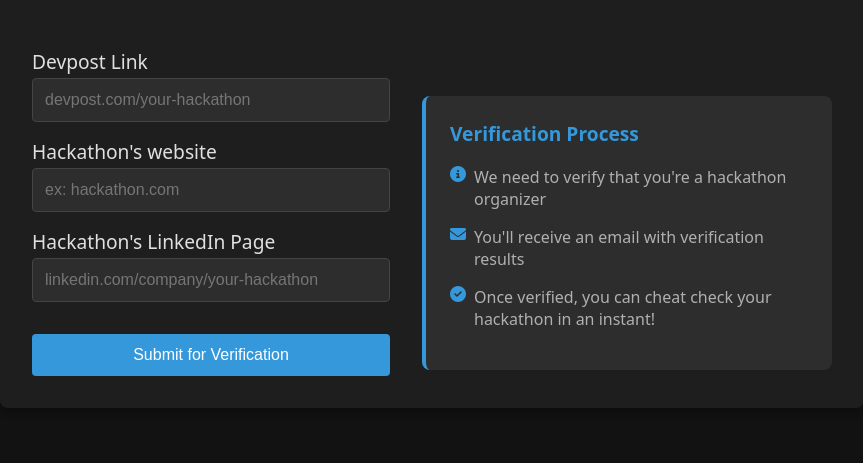
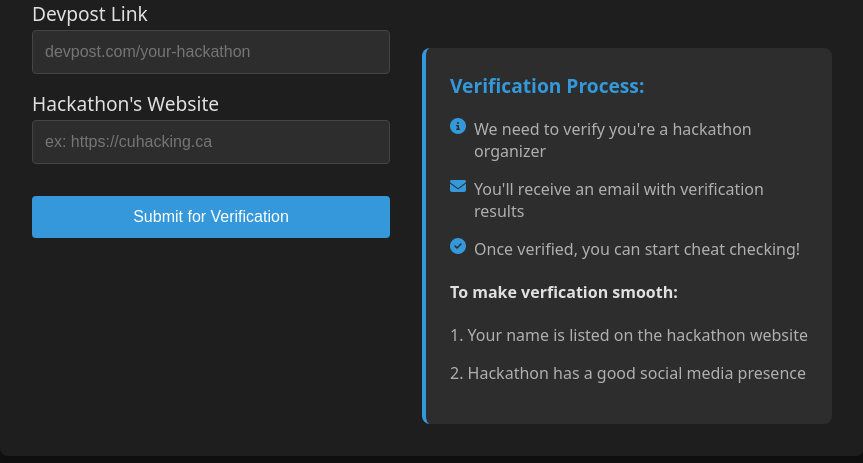
Before and after one commit to isharghura/HackVerify, a Flask app: template templates/dashboard.html in a window 1280 px wide. Shown: the part 231-694 px from the top of the page, without its empty margins (208-1071 px from the left). Run offline with Flask 3, Linux system fonts and the light colour scheme; the template is opened without the code that fills it, so the values that code supplies are empty.

Commit message:
feat: remove need for user to enter hackathon linkedin page

```diff
--- a/static/dashboard.js
+++ b/static/dashboard.js
@@ -5,7 +5,6 @@ document.addEventListener('DOMContentLoaded', function () {
             event.preventDefault();
             const devpostInput = document.getElementById("devpost");
             const websiteInput = document.getElementById("website");
-            const linkedinInput = document.getElementById("hlipage");
 
             if (!devpostInput || !devpostInput.value) {
                 alert("Please enter your hackathon's Devpost link!");
@@ -13,10 +12,6 @@ document.addEventListener('DOMContentLoaded', function () {
             }
             if (!websiteInput || !websiteInput.value) {
                 alert("Please enter your hackathon's website link!");
-                return;
-            }
-            if (!linkedinInput || !linkedinInput.value) {
-                alert("Please enter your hackathon's LinkedIn page!");
                 return;
             }
 
@@ -28,8 +23,7 @@ document.addEventListener('DOMContentLoaded', function () {
                     },
                     body: JSON.stringify({
                         devpost: document.getElementById("devpost").value,
-                        website: document.getElementById("website").value,
-                        hlipage: document.getElementById("hlipage").value
+                        website: document.getElementById("website").value
                     }),
                     credentials: "include"
                 });
--- a/templates/dashboard.html
+++ b/templates/dashboard.html
@@ -2,7 +2,7 @@
 <html>
 
 <head>
-    <title>Hackverify</title>
+    <title>HackVerify</title>
     <meta name="viewport" content="width=device-width, initial-scale=1.0">
     <link rel="stylesheet" href="/static/styles.css">
     <link rel="icon" type="image/x-icon" href="../images/favicon.ico">
@@ -22,21 +22,21 @@
                     <div class="form-group">
                         <label for="devpost">Devpost Link</label>
                         <input type="url" id="devpost" placeholder="devpost.com/your-hackathon" required>
-                        <label for="website">Hackathon's website</label>
-                        <input type="url" id="website" placeholder="ex: hackathon.com" required>
-                        <label for="hlipage">Hackathon's LinkedIn Page</label>
-                        <input type="url" id="hlipage" placeholder="linkedin.com/company/your-hackathon" required>
+                        <label for="website">Hackathon's Website</label>
+                        <input type="url" id="website" placeholder="ex: https://cuhacking.ca" required>
                     </div>
                     <button type="submit" class="submit-btn">Submit for Verification</button>
                 </form>
                 <div class="reminder-box">
-                    <h3>Verification Process</h3>
-                    <p><i class="fas fa-info-circle"></i> We need to verify that you're a hackathon organizer</p>
+                    <h3>Verification Process:</h3>
+                    <p><i class="fas fa-info-circle"></i> We need to verify you're a hackathon organizer</p>
                     <p><i class="fas fa-envelope"></i> You'll receive an email with verification results</p>
-                    <p><i class="fas fa-check-circle"></i> Once verified, you can cheat check your hackathon in an
-                        instant!</p>
-                    </div>
-                    </div>
+                    <p><i class="fas fa-check-circle"></i> Once verified, you can start cheat checking!</p>
+                    <h4>To make verfication smooth:</h3>
+                        <p>1. Your name is listed on the hackathon website</p>
+                        <p>2. Hackathon has a good social media presence</p>
+                        </div>
+                        </div>
         </div>
     </div>
     <script src="/static/dashboard.js"></script>
```
